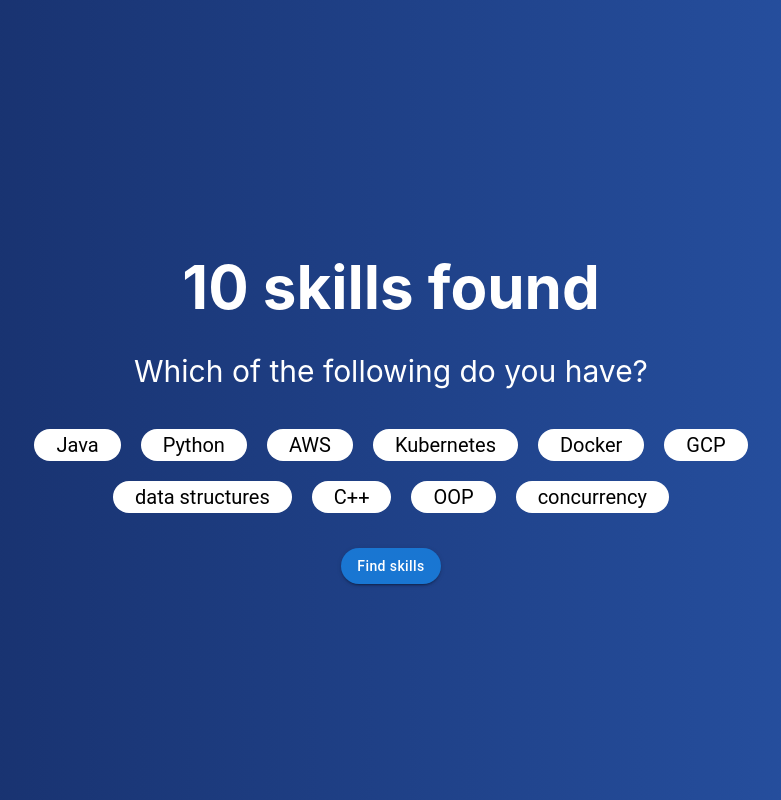
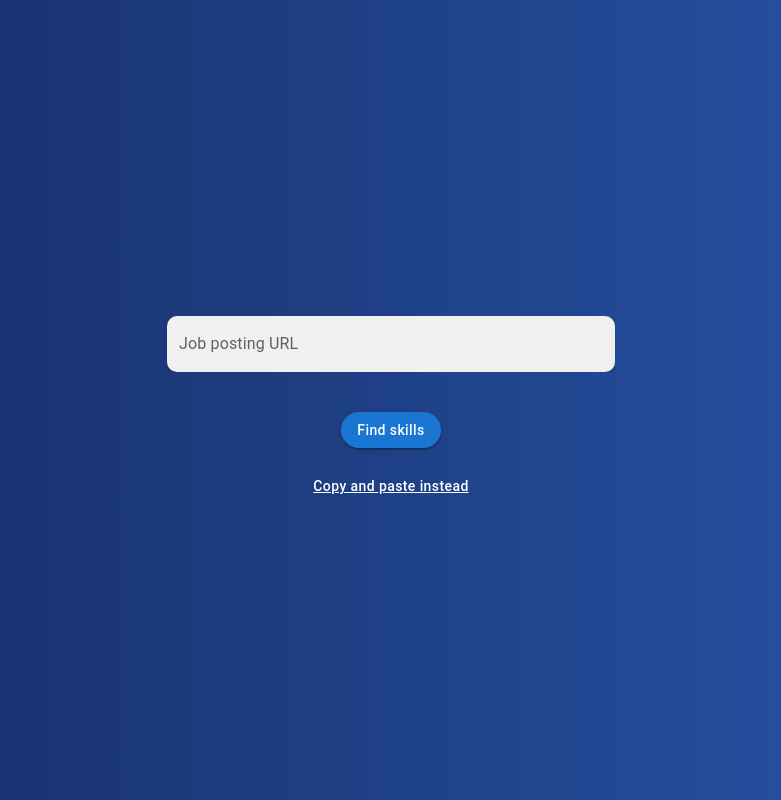
Before and after one commit to evanwherchek/resutailor, a React (Create React App) app in the folder frontend/: page / in a window 1280 px wide. Shown: the whole page, without its empty margins (249-1030 px from the left). Built offline with nearby package versions, Linux system fonts and the light colour scheme.

Commit message:
Created DownloadResume

```diff
--- a/frontend/src/App.tsx
+++ b/frontend/src/App.tsx
@@ -2,6 +2,7 @@ import React, { useState } from 'react';
 import EnterManually from './EnterManually';
 import EnterUrl from './EnterUrl';
 import SelectSkills from './SelectSkills';
+import DownloadResume from './DownloadResume';
 
 interface Style {
   backdrop: React.CSSProperties;
@@ -19,7 +20,7 @@ const styles: Style = {
 };
 
 function App() {
-  const [stage, setStage] = useState(3);
+  const [stage, setStage] = useState(1);
 
   const goToEnterUrl = () => {
     setStage(1);
@@ -33,11 +34,16 @@ function App() {
     setStage(3);
   };
 
+  const goToDownloadResume = () => {
+    setStage(4);
+  };
+
   return (
     <div style={styles.backdrop}>
-      {stage === 1 && <EnterUrl findSkills={() => {}} copyAndPaste={goToEnterManually} />}
-      {stage === 2 && <EnterManually findSkills={() => {}} back={goToEnterUrl} />}
-      {stage === 3 && <SelectSkills />}
+      {stage === 1 && <EnterUrl findSkills={goToSelectSkills} copyAndPaste={goToEnterManually} />}
+      {stage === 2 && <EnterManually findSkills={goToSelectSkills} back={goToEnterUrl} />}
+      {stage === 3 && <SelectSkills continueButton={goToDownloadResume}/>}
+      {stage === 4 && <DownloadResume />}
     </div>
   );
 }
--- /dev/null
+++ b/frontend/src/DownloadResume.tsx
@@ -0,0 +1,47 @@
+import React, { useState, useEffect } from 'react';
+import { Chip, Button } from '@mui/material';
+
+interface DownloadResumeProps {}
+
+interface Style {
+  mainText: React.CSSProperties;
+  subText: React.CSSProperties;
+  button: React.CSSProperties;
+}
+
+const styles: Style = {
+  mainText: {
+    color: '#FFFFFF',
+    fontSize: '60px',
+    textAlign: 'center',
+    width: '80%',
+    fontWeight: 'bold',
+    marginBottom: '20px',
+  },
+  subText: {
+    color: '#FFFFFF',
+    fontSize: '30px',
+    textAlign: 'center',
+    width: '80%',
+    marginTop: '10px',
+  },
+  button: {
+    borderRadius: '25px',
+    textTransform: 'none',
+    margin: '25px',
+  },
+};
+
+const DownloadResume: React.FC<DownloadResumeProps> = () => {
+  return (
+    <>
+      <p style={styles.mainText}>All done!</p>
+      <p style={styles.subText}>Your tailored resume is below.</p>
+      <Button style={styles.button} variant="contained" onClick={() => {}}>
+        Download
+      </Button>
+    </>
+  );
+};
+
+export default DownloadResume;
--- a/frontend/src/SelectSkills.tsx
+++ b/frontend/src/SelectSkills.tsx
@@ -1,7 +1,9 @@
 import React, { useState, useEffect } from 'react';
 import { Chip, Button } from '@mui/material';
 
-interface SelectSkillsProps {}
+interface SelectSkillsProps {
+  continueButton: () => void;
+}
 
 interface Style {
   mainText: React.CSSProperties;
@@ -64,7 +66,7 @@ const styles: Style = {
   },
 };
 
-const SelectSkills: React.FC<SelectSkillsProps> = () => {
+const SelectSkills: React.FC<SelectSkillsProps> = ({ continueButton }) => {
   const [chipList, setChipList] = useState<ChipData[]>([]);
 
   const handleChipClick = (data: ChipData) => {
@@ -109,8 +111,8 @@ const SelectSkills: React.FC<SelectSkillsProps> = () => {
           return <Chip key={data.key} label={data.label} style={data.style} onClick={() => handleChipClick(data)} />;
         })}
       </div>
-      <Button style={styles.button} variant="contained" onClick={() => {}}>
-        Find skills
+      <Button style={styles.button} variant="contained" onClick={continueButton}>
+        Continue
       </Button>
     </>
   );
```
